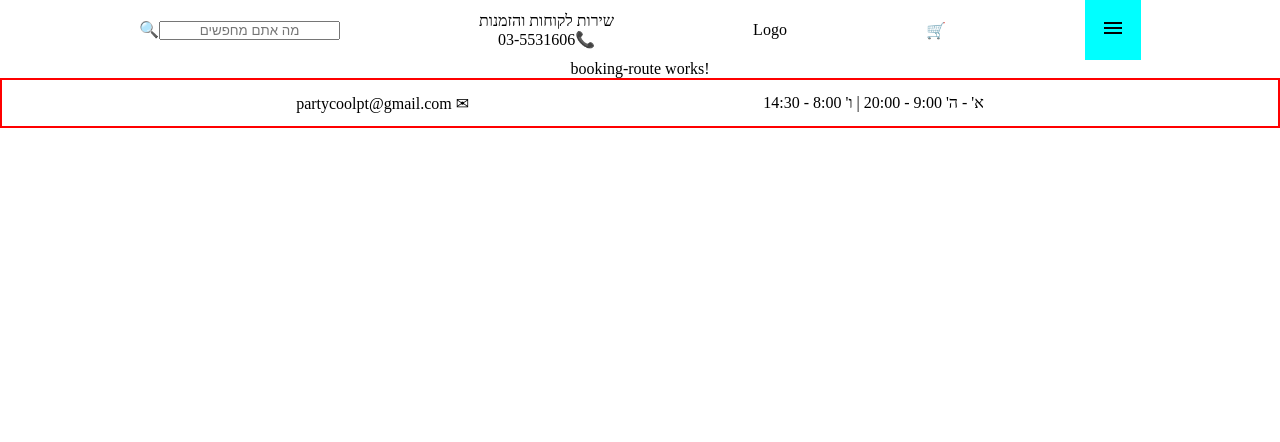
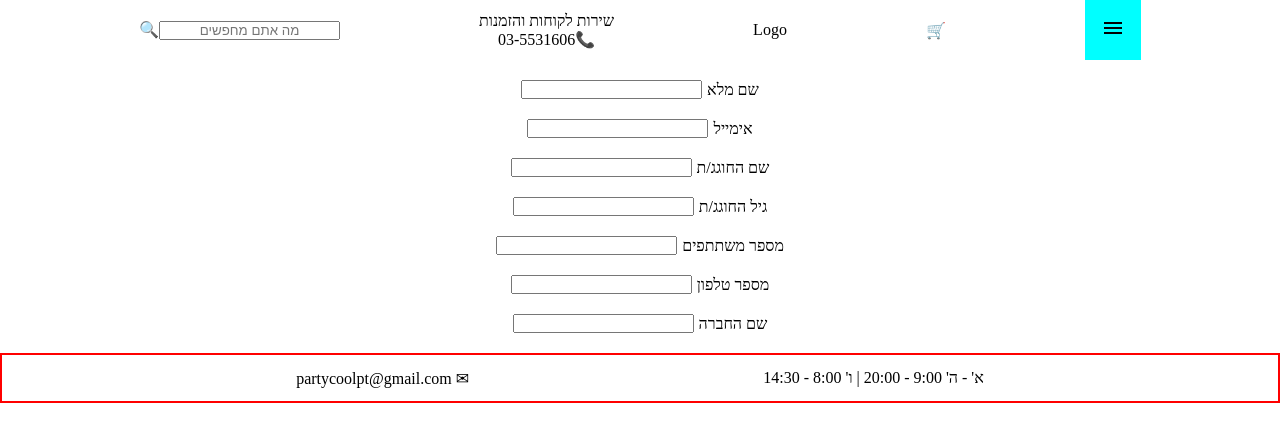
Before and after one commit to Yoavvm/partycoolpt, an Angular app in the folder partycoolclient/: page /book in a window 1280 px wide. Shown: the top 442 px of the page. Built offline with nearby package versions, Linux system fonts and the light colour scheme.

Commit message:
initialized language config

```diff
--- /dev/null
+++ b/partycoolclient/src/app/components/book-event-form/book-event-form.component.css
@@ -0,0 +1,24 @@
+* {
+    box-sizing: border-box;
+}
+
+.form-container {
+    display: flex;
+    flex-direction: column;
+    gap: 20px;
+    margin: 20px;
+    justify-content: center;
+    align-items: center;
+}
+
+.form-item {
+    display: flex;
+    flex-direction: row-reverse;
+    justify-content: space-between;
+    align-items: center;
+    max-width: 300px;
+}
+
+.form-item input {
+    margin-right: 5px;
+}
--- /dev/null
+++ b/partycoolclient/src/app/components/book-event-form/book-event-form.component.html
@@ -0,0 +1,32 @@
+<div class="form-container">
+    <div class="form-item">
+        <label for="fullName">{{langaugeConfig[selectedLanguage].fullName}}</label>
+        <input id="fullName" type="text">
+    </div>
+    <div class="form-item">
+        <label for="email">{{langaugeConfig[selectedLanguage].email}}</label>
+        <input id="email" type="text">
+    </div>
+    <div class="form-item">
+        <label for="mainCharacter">{{langaugeConfig[selectedLanguage].mainCharacter}}</label>
+        <input id="mainCharacter" type="text">
+    </div>
+    <div class="form-item">
+        <label for="mainCharacterAge">{{langaugeConfig[selectedLanguage].mainCharacterAge}}</label>
+        <input id="mainCharacterAge" type="number">
+    </div>
+    <div class="form-item">
+        <label for="numberOfParticipants">{{langaugeConfig[selectedLanguage].numberOfParticipants}}</label>
+        <input id="numberOfParticipants" type="number">
+    </div>
+    <div class="form-item">
+        <label for="phoneNumber">{{langaugeConfig[selectedLanguage].phoneNumber}}</label>
+        <input id="phoneNumber" type="text">
+    </div>
+    <div class="form-item">
+        <label for="companyName">{{langaugeConfig[selectedLanguage].companyName}}</label>
+        <input id="companyName" type="text">
+    </div>
+
+
+</div>
--- /dev/null
+++ b/partycoolclient/src/app/components/book-event-form/book-event-form.component.ts
@@ -0,0 +1,31 @@
+import { Component, OnInit } from '@angular/core';
+
+
+
+@Component({
+  selector: 'app-book-event-form',
+  templateUrl: './book-event-form.component.html',
+  styleUrls: ['./book-event-form.component.css']
+})
+export class BookEventFormComponent implements OnInit {
+
+  constructor() { }
+
+  public selectedLanguage = 'hebrew';
+  public langaugeConfig:any = {
+    hebrew: {
+      fullName: 'שם מלא',
+      email: 'אימייל',
+      mainCharacter: 'שם החוגג/ת',
+      mainCharacterAge: 'גיל החוגג/ת',
+      numberOfParticipants: 'מספר משתתפים',
+      phoneNumber: 'מספר טלפון',
+      companyName: 'שם החברה',
+      eventDate: 'תאריך האירוע'
+    }
+  }
+
+  ngOnInit(): void {
+  }
+
+}
--- a/partycoolclient/src/app/components/booking-route/booking-route.component.html
+++ b/partycoolclient/src/app/components/booking-route/booking-route.component.html
@@ -1 +1 @@
-<p>booking-route works!</p>
+<app-book-event-form></app-book-event-form>
```
Also changed, not shown: partycoolclient/src/app/app.module.ts (+6 -2 lines).
